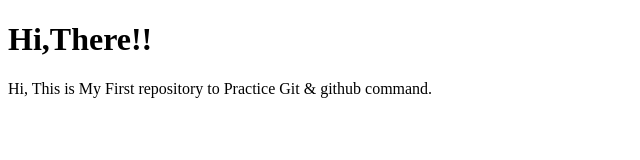
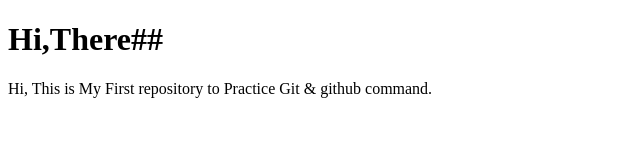
Before and after one commit to munira-ibrahim/Git_Practice, a plain HTML site: page index.html in a window 1280 px wide. Shown: the full height of the page, 0-640 px from the left. Drawn offline with Linux system fonts and the light colour scheme.

Commit message:
new changes from feature

```diff
--- a/index.html
+++ b/index.html
@@ -7,7 +7,7 @@
     <title>Document</title>
 </head>
 <body>
-    <h1>Hi,There!!</h1>
+    <h1>Hi,There##</h1>
     <p>Hi, This is My First repository to Practice Git & github command.</p>
 </body>
 </html>
```
